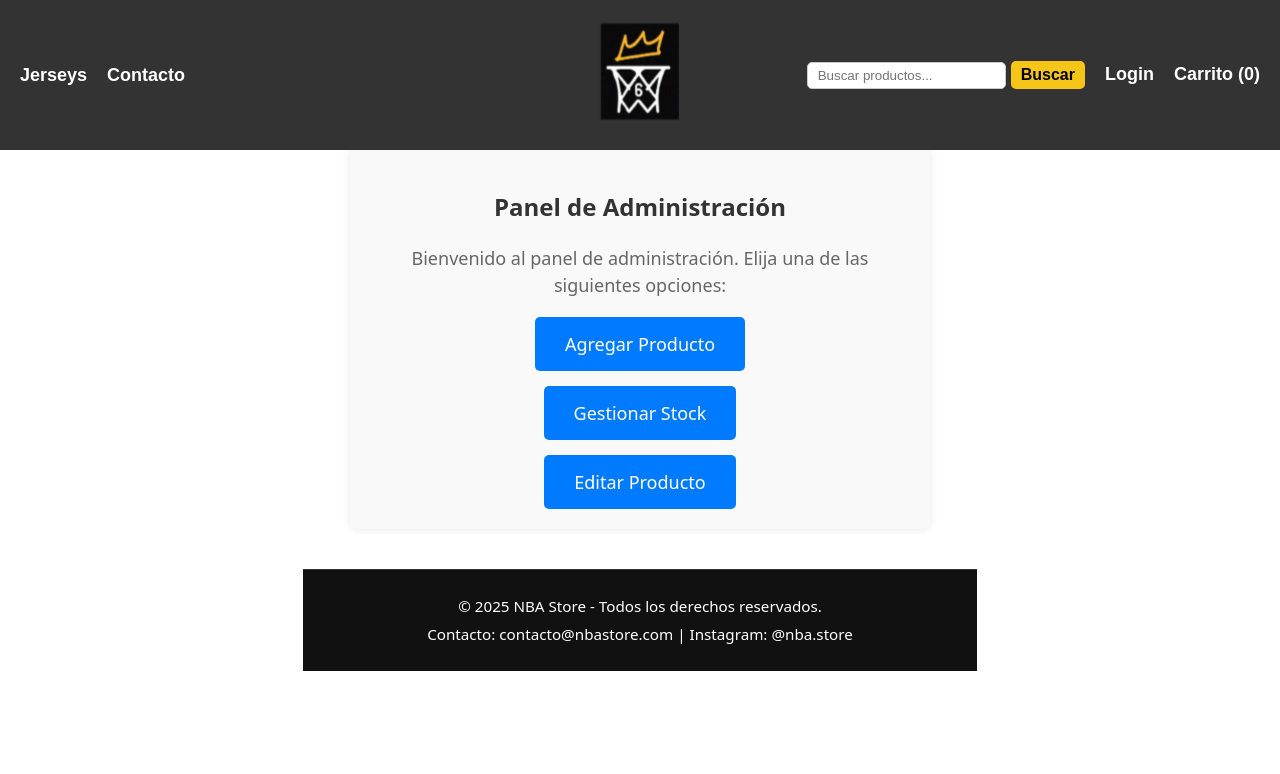
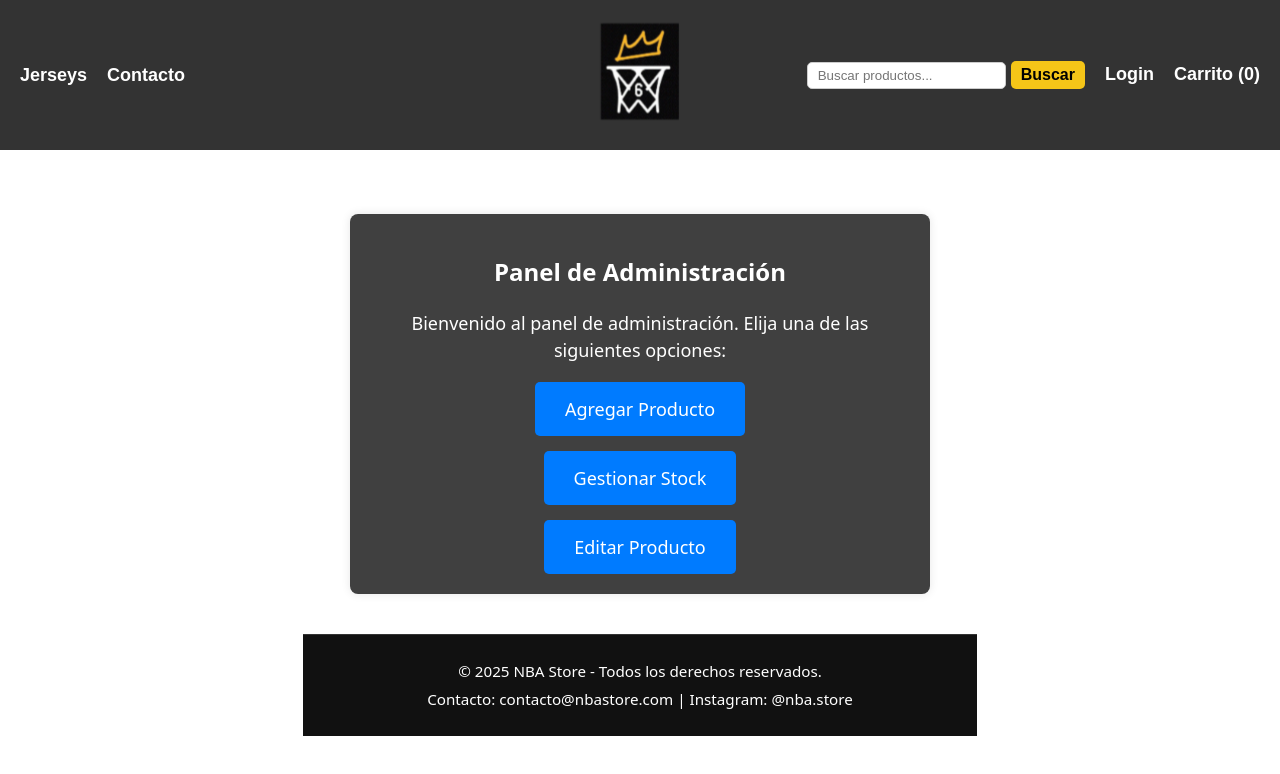
Before and after one commit to NahuelCingolani/TPO-Grupo9, a React (Vite) app: page /admin in a window 1280 px wide. Shown: the top 774 px of the page. Built offline with nearby package versions, Linux system fonts and the light colour scheme; data requests are answered from the project's data file.

Commit message:
Cambio en el css de la parte de admin

```diff
--- a/src/Components/ProductForm.css
+++ b/src/Components/ProductForm.css
@@ -2,17 +2,17 @@
     max-width: 600px;
     margin: 2rem auto;
     padding: 2rem;
-    background-color: #ffffff;
+    background-color: #242424;
     border-radius: 1rem;
     box-shadow: 0 0 10px rgba(0, 0, 0, 0.1);
-    color: black;
+    color: white;
 }
 
 .product-form h2 {
     text-align: center;
     margin-bottom: 1.5rem;
     font-size: 1.5rem;
-    color: #333;
+    color: white;
 }
 
 .product-form input[type="text"],
--- a/src/Components/StockManager.css
+++ b/src/Components/StockManager.css
@@ -1,7 +1,7 @@
 .stock-manager {
   margin: 20px auto;
   max-width: 800px;
-  color: black;
+  color: white;
 }
 
 .product-title {
@@ -15,6 +15,12 @@
   gap: 40px;
   align-items: flex-start;
   justify-content: center;
+}
+
+.product-image {
+  display: flex;
+  align-items: flex-start;
+  margin-top: 25px; /* Ajusta este valor según cuánto quieras bajar la imagen */
 }
 
 .product-image img {
--- a/src/pages/AddProductPage.css
+++ b/src/pages/AddProductPage.css
@@ -2,14 +2,11 @@
   max-width: 800px;
   margin: 3rem auto;
   padding: 2rem;
-  background-color: #f9f9f9;
   border-radius: 1rem;
-  box-shadow: 0 4px 12px rgba(0, 0, 0, 0.1);
 }
 
 .add-product-page h2 {
   text-align: center;
   font-size: 2rem;
-  color: #333;
   margin-bottom: 2rem;
 }
--- a/src/pages/AdminPage.css
+++ b/src/pages/AdminPage.css
@@ -2,8 +2,9 @@
   width: 80%;
   max-width: 1000px;
   margin: 20px auto;
+  margin-top: 150px;
   padding: 20px;
-  background-color: #f9f9f9;
+  background-color: rgba(44, 44, 44, 0.9);
   border-radius: 8px;
   box-shadow: 0 0 10px rgba(0, 0, 0, 0.1);
 }
@@ -11,13 +12,13 @@
 .admin-page h2 {
   text-align: center;
   margin-bottom: 20px;
-  color: #333;
+  color: white;
 }
 
 .admin-page p {
   text-align: center;
   font-size: 18px;
-  color: #666;
+  color: white;
 }
 
 .admin-links {
--- a/src/pages/ManageStockPage.css
+++ b/src/pages/ManageStockPage.css
@@ -3,7 +3,7 @@
   max-width: 900px;
   margin: 20px auto;
   padding: 20px;
-  background-color: #f9f9f9;
+  background-color: #242424;
   border-radius: 8px;
   box-shadow: 0 0 10px rgba(0, 0, 0, 0.1);
 }
```
